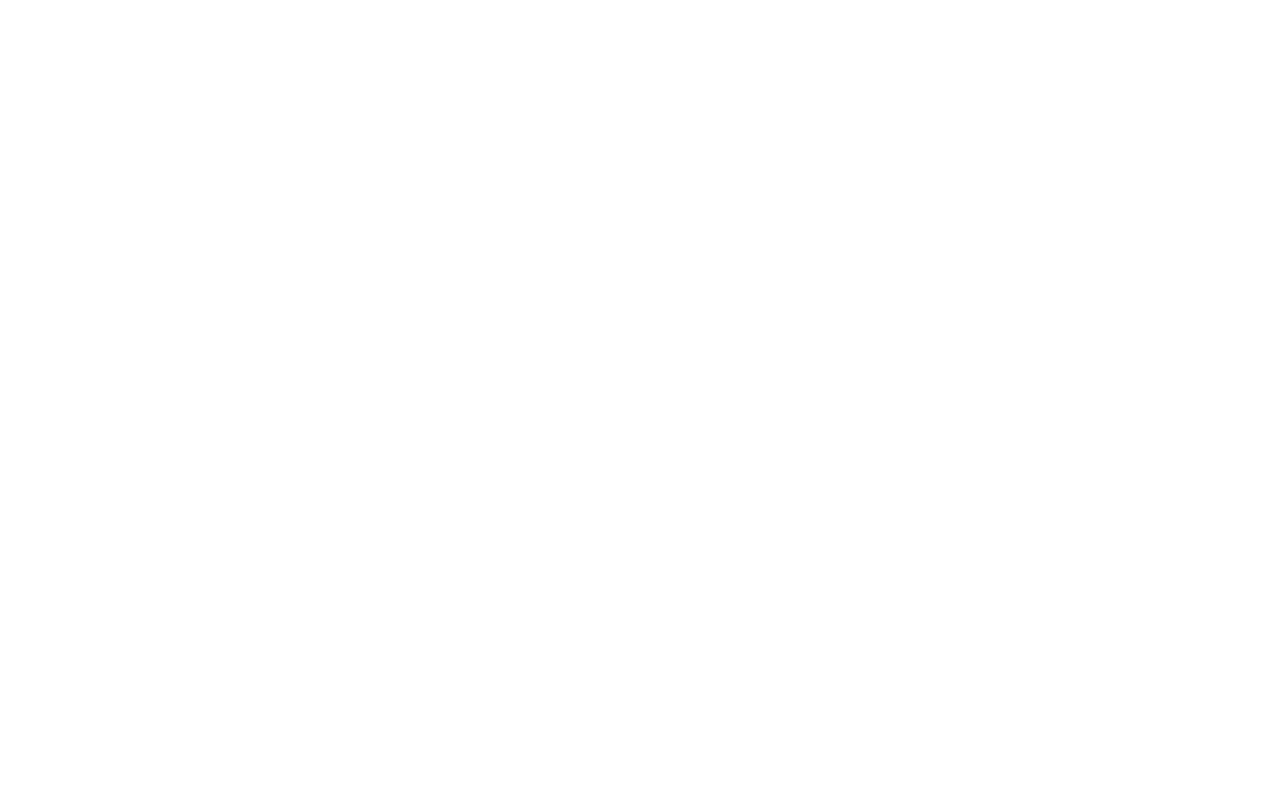
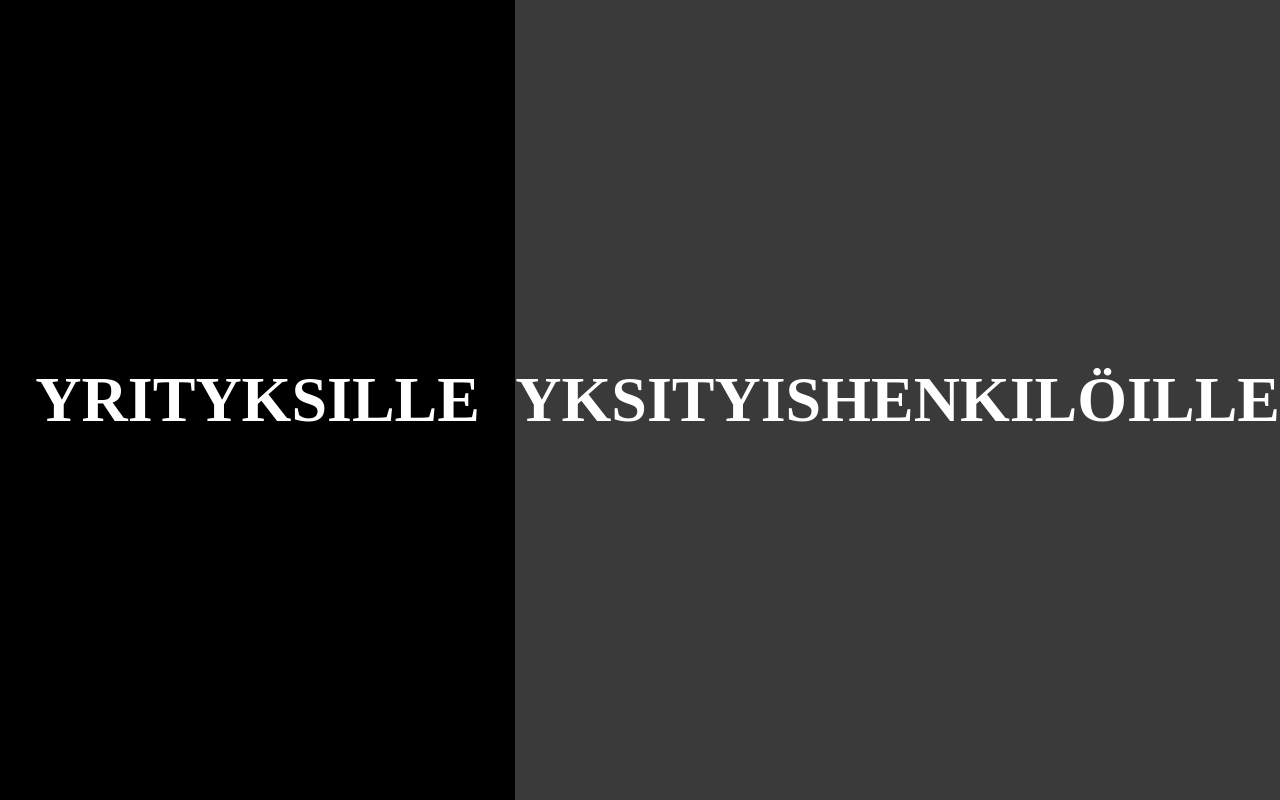
Before and after one commit to AmateurCoder316/skick-selectionscreen, a React (Vite) app: page / in a window 1280 px wide. Built offline with nearby package versions, Linux system fonts and the light colour scheme.

Commit message:
Use placeholder selection backgrounds

```diff
--- a/src/styles/App.css
+++ b/src/styles/App.css
@@ -9,9 +9,14 @@
   display: flex;
   align-items: center;
   justify-content: center;
-  background-size: cover;
-  background-position: center;
-  background-repeat: no-repeat;
+}
+
+.selection-side-business {
+  background: #000;
+}
+
+.selection-side-consumer {
+  background: #3a3a3a;
 }
 
 .selection-side h1 {
```
